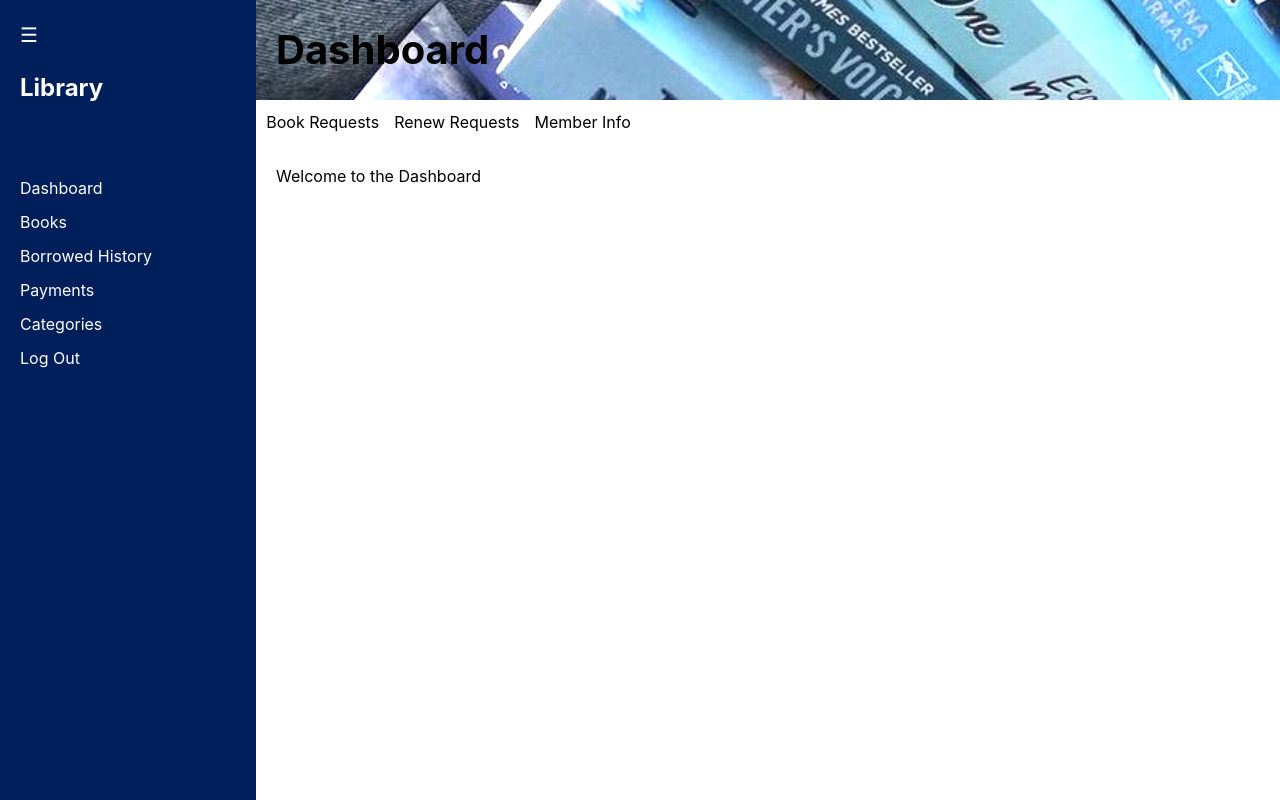
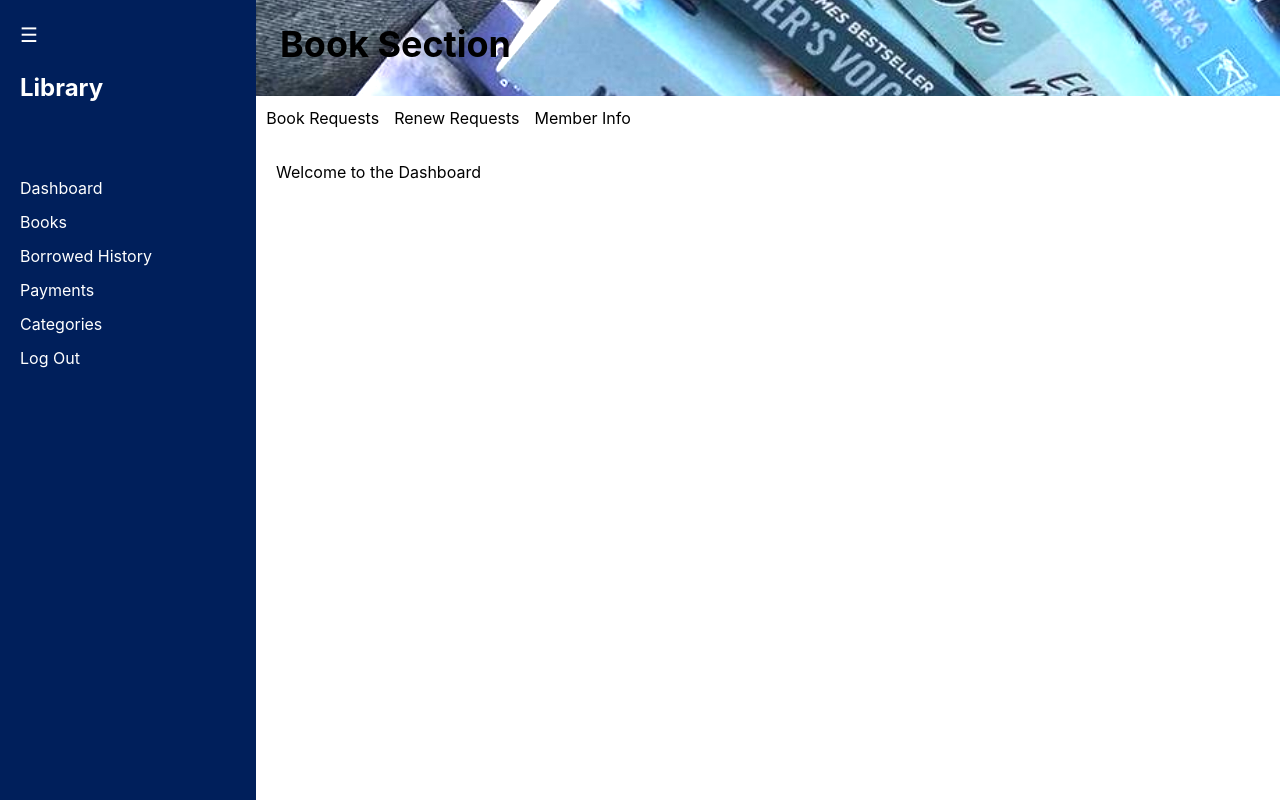
Before and after one commit to OshadiJayananda/lms-frontend, a React (Create React App) app: page /dashboard in a window 1280 px wide. Built offline with nearby package versions, Linux system fonts and the light colour scheme.

Commit message:
Add HeaderBanner

```diff
--- a/src/Admin/Books/AddBooks.js
+++ b/src/Admin/Books/AddBooks.js
@@ -3,6 +3,7 @@ import SideBar from "../../Components/SideBar";
 import heading_pic from "../../images/heading_pic.jpg";
 import Header from "../../Components/Header";
 import api from "../../Components/Api";
+import HeaderBanner from "../components/HeaderBanner";
 
 function AddBooks() {
   const [isSidebarCollapsed, setSidebarCollapsed] = useState(false);
@@ -124,12 +125,7 @@ function AddBooks() {
         } w-full p-4`}
       >
         {/* Header Image */}
-        <div
-          className="h-24 bg-cover bg-center relative brightness-150"
-          style={{ backgroundImage: `url(${heading_pic})` }}
-        >
-          <h1 className="text-4xl font-bold text-black p-6">Books</h1>
-        </div>
+        <HeaderBanner book={"Add Book"} heading_pic={heading_pic} />
         <Header />
 
         <div className="p-6">
--- a/src/Admin/Books/AdminBooks.js
+++ b/src/Admin/Books/AdminBooks.js
@@ -5,6 +5,7 @@ import heading_pic from "../../images/heading_pic.jpg";
 import Header from "../../Components/Header";
 import api from "../../Components/Api";
 import { useNavigate } from "react-router-dom";
+import HeaderBanner from "../components/HeaderBanner";
 
 function AdminBooks() {
   const [isSidebarCollapsed, setSidebarCollapsed] = useState(false);
@@ -41,12 +42,7 @@ function AdminBooks() {
           isSidebarCollapsed ? "ml-[5%]" : "ml-[20%]"
         } w-full p-4`}
       >
-        <div
-          className="h-24 bg-cover bg-center relative brightness-150"
-          style={{ backgroundImage: `url(${heading_pic})` }}
-        >
-          <h1 className="text-4xl font-bold text-black p-6">Books</h1>
-        </div>
+        <HeaderBanner book={"Book Section"} heading_pic={heading_pic} />
         <Header />
 
         <div className="p-6">
--- a/src/Admin/Books/UpdateBook.js
+++ b/src/Admin/Books/UpdateBook.js
@@ -4,6 +4,7 @@ import SideBar from "../../Components/SideBar";
 import heading_pic from "../../images/heading_pic.jpg";
 import Header from "../../Components/Header";
 import api from "../../Components/Api";
+import HeaderBanner from "../components/HeaderBanner";
 
 function UpdateBook() {
   const { id } = useParams();
@@ -107,12 +108,7 @@ function UpdateBook() {
           isSidebarCollapsed ? "ml-[5%]" : "ml-[20%]"
         } w-full p-4`}
       >
-        <div
-          className="h-24 bg-cover bg-center relative brightness-150"
-          style={{ backgroundImage: `url(${heading_pic})` }}
-        >
-          <h1 className="text-4xl font-bold text-black p-6">Update Book</h1>
-        </div>
+        <HeaderBanner book={"Update Book"} heading_pic={heading_pic} />
 
         <Header />
 
--- /dev/null
+++ b/src/Admin/components/HeaderBanner.js
@@ -0,0 +1,14 @@
+import React from "react";
+
+function HeaderBanner({ book = "books", heading_pic }) {
+  return (
+    <div
+      className="h-24 bg-cover bg-center relative brightness-150"
+      style={{ backgroundImage: `url(${heading_pic})` }}
+    >
+      <h1 className="text-4xl font-bold text-black p-6">{book}</h1>
+    </div>
+  );
+}
+
+export default HeaderBanner;
--- a/src/App.js
+++ b/src/App.js
@@ -20,13 +20,12 @@ function App() {
           <Route path="/" element={<Home />} />
           <Route path="/login" element={<Login />} />
           <Route path="/signIn" element={<SignIn />} />
-          <Route path="/sideBar" element={<SideBar />} />
           <Route path="/dashboard" element={<Dashboard />} />
           <Route path="/adminDashboard" element={<AdminDashboard />} />
-          <Route path="/adminBooks" element={<AdminBooks />} />
+          <Route path="/admin/books" element={<AdminBooks />} />
           <Route path="/updateBook/:id" element={<UpdateBook />} />
           <Route path="/addBooks" element={<AddBooks />} />
-          <Route path="/categories" element={<Categories />} />
+          <Route path="/admin/categories" element={<Categories />} />
         </Routes>
       </div>
     </Router>
--- a/src/Components/SideBar.js
+++ b/src/Components/SideBar.js
@@ -66,7 +66,7 @@ function SideBar({ isCollapsed, onToggle }) {
           </li>
           <li style={{ margin: "10px 0" }}>
             <a
-              href="/adminBooks"
+              href="/admin/books"
               style={{
                 color: "#fff",
                 textDecoration: "none",
@@ -102,7 +102,7 @@ function SideBar({ isCollapsed, onToggle }) {
           </li>
           <li style={{ margin: "10px 0" }}>
             <a
-              href="/categories"
+              href="/admin/categories"
               style={{
                 color: "#fff",
                 textDecoration: "none",
--- a/src/User/Dashboard.js
+++ b/src/User/Dashboard.js
@@ -2,6 +2,7 @@ import React, { useState } from "react";
 import SideBar from "../Components/SideBar";
 import heading_pic from "../images/heading_pic.jpg";
 import Header from "../Components/Header";
+import HeaderBanner from "../Admin/components/HeaderBanner";
 
 function Dashboard() {
   const [isSidebarCollapsed, setSidebarCollapsed] = useState(false);
@@ -20,29 +21,7 @@ function Dashboard() {
           transition: "margin-left 0.3s ease",
         }}
       >
-        <div
-          style={{
-            backgroundImage: `url(${heading_pic})`,
-            height: "100px",
-            backgroundSize: "cover",
-            backgroundPosition: "center",
-            position: "relative",
-            filter: "brightness(150%)", // Increase brightness to lighten the image
-          }}
-        >
-          {/* Heading on top of the header picture */}
-          <h1
-            style={{
-              fontSize: "40px",
-              textAlign: "left", // Align text to the left
-              padding: "20px", // Add some margin for spacing
-              color: "#000", // Set text color to black
-              fontWeight: "bold", // Make text bold
-            }}
-          >
-            Dashboard
-          </h1>
-        </div>
+        <HeaderBanner book={"Book Section"} heading_pic={heading_pic} />
         <div>
           <Header />
         </div>
```
